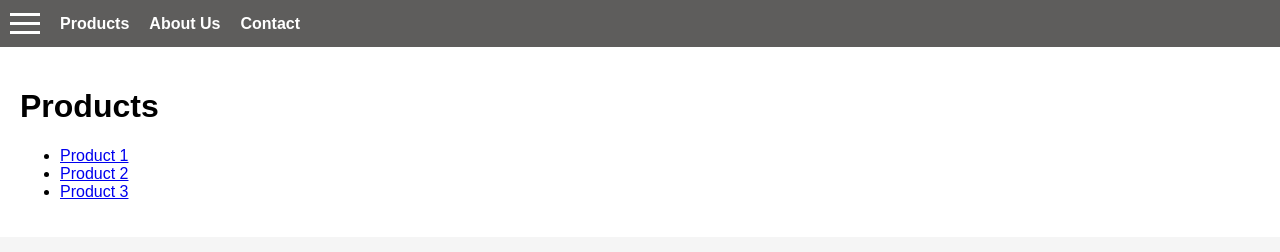
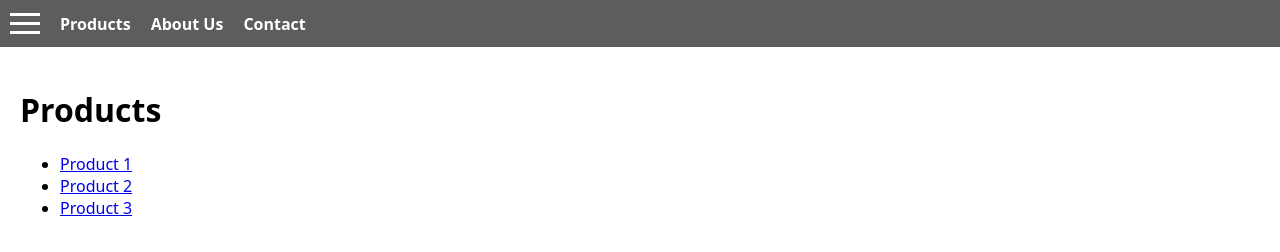
Before and after one commit to mountain7/mountain7.github.io, a plain HTML site: page products.html in a window 1280 px wide. Drawn offline with Linux system fonts and the light colour scheme.

Commit message:
Update styles.css

```diff
--- a/styles.css
+++ b/styles.css
@@ -1,5 +1,5 @@
 body {
-    font-family: Arial, sans-serif;
+    font-family: system-ui, -apple-system, BlinkMacSystemFont, 'Segoe UI', Roboto, Oxygen, Ubuntu, Cantarell, 'Open Sans', 'Helvetica Neue', sans-serif, sans-serif;
     margin: 0;
     padding: 0;
 }
```
